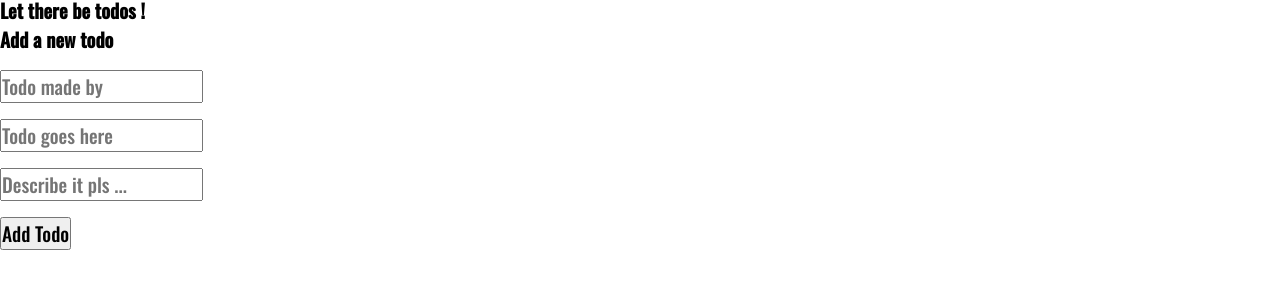
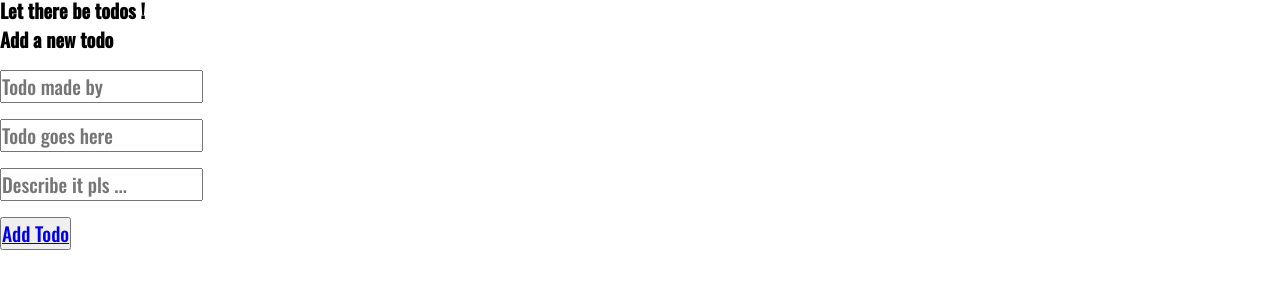
Before and after one commit to palmdaldaniel/todo_project, a Vue app: page /todoSite in a window 1280 px wide. Shown: the part 149-438 px from the top of the page. Built offline with nearby package versions, Linux system fonts and the light colour scheme; a web font is replaced by a local one.

Commit message:
make redirect with button work

```diff
--- a/src/App.vue
+++ b/src/App.vue
@@ -13,9 +13,6 @@ export default {
   components: {
     Navbar,
   }
-
-
-
 }
 </script>
 
--- a/src/components/addTodo.vue
+++ b/src/components/addTodo.vue
@@ -2,20 +2,26 @@
 
 <div class="addTodo">
     <h1>Add a new todo</h1>
-    <form @submit.prevent="addTodo">
+    <form @submit.prevent="">
         <input type="text" v-model="author" placeholder="Todo made by" required> <br>
         <label for="title"></label>
         <input type="text" name="" v-model="title" placeholder="Todo goes here" id="title" required> <br>
         <label for="description"></label>
         <input type="text" name="" v-model="description"  placeholder="Describe it pls ..." id="description" required> <br>
-        <button> Add Todo </button>
+      <!--   <button @click="moveToHome"> Add Todo </button> -->
+        <button @click="addTodo"><router-link to="/"> Add Todo </router-link></button>
     </form>
 </div>
+
 
 </template>
 
 <script>
+
+
 export default {
+
+
     data() {
         return {
             author: null,
@@ -40,6 +46,7 @@ export default {
             this.date = null;
             this.$store.commit('addTodoToList', todo)
         }
+
     }
 
 }
```
Also changed, not shown: src/views/todoSite.vue (line endings or trailing spaces).
